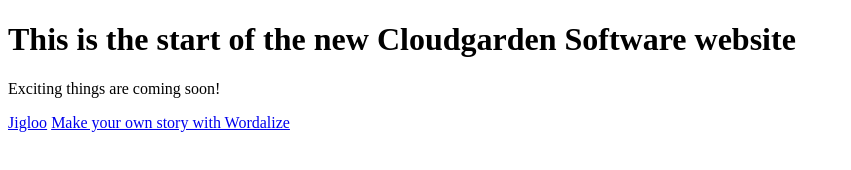
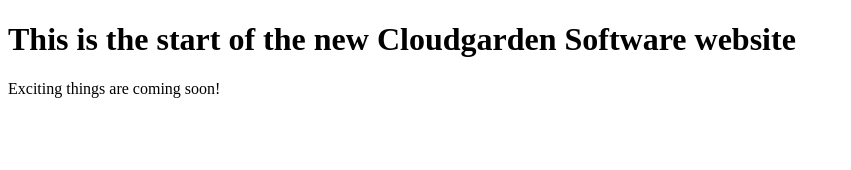
Before and after one commit to KAUSHIKT07/jskinnersley.github.io, a plain HTML site: page index.html in a window 1280 px wide. Shown: the whole page, without its empty margins (0-851 px from the left). Drawn offline with Linux system fonts and the light colour scheme.

Commit message:
Update index.html

```diff
--- a/index.html
+++ b/index.html
@@ -3,7 +3,9 @@
 <body>
 <h1>This is the start of the new Cloudgarden Software website</h1>
 <p>Exciting things are coming soon!</p>
+<!-- p>
 <a href="jigloo/index.html">Jigloo</a>
-<a href="wordalize/editor.html">Make your own story with Wordalize</a>
+<p>
+<a href="wordalize/editor.html">Make your own story with Wordalize</a -->
 </body>
 </html>
```
